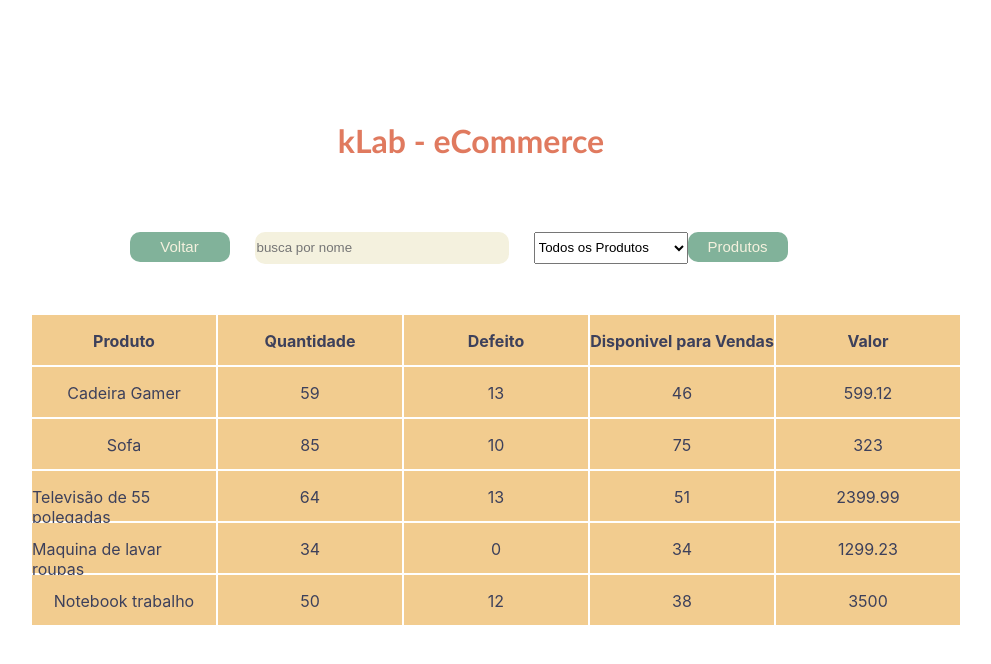
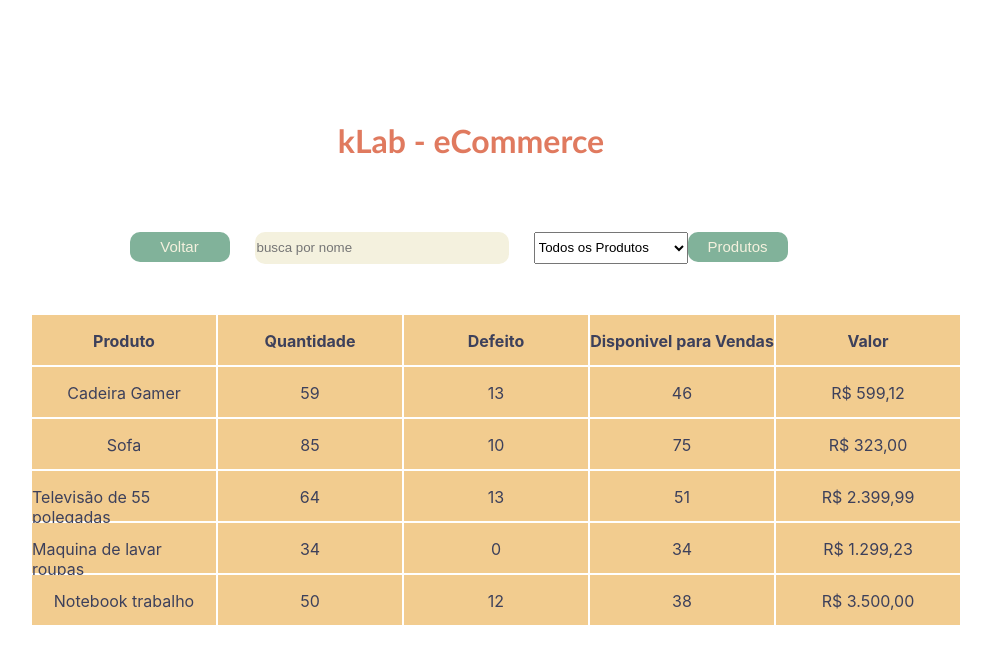
Before and after one commit to aonosorah/klab, a React (Create React App) app in the folder klab/: page /inventory in a window 1280 px wide. Shown: the top 664 px of the page, without its empty margins (169-1160 px from the left). Built offline with nearby package versions, Linux system fonts and the light colour scheme.

Commit message:
Atividade 005 - preço do item sendo exibido no formato correto R$ 00,00 // Atividade 006 - Caso usuario mude de uma página para outra, a ultima ação está ficando salva

```diff
--- a/klab/src/paths/inventory.js
+++ b/klab/src/paths/inventory.js
@@ -7,12 +7,14 @@ export default function Inventory() {
 
  const { list } = useContext(GlobalContext)
 
- const product = list.map((item, index) => { return (<Table key={index}>
+ const product = list.map((item, index) => {
+  const price = item.valor.toLocaleString('pt-br', {style: 'currency', currency: 'BRL'})
+  return (<Table key={index}>
   <Box><PP>{item.produto}</PP></Box>
   <Box><PP>{item.quantidade}</PP></Box>
   <Box><PP>{item.defeito}</PP></Box>
   <Box><PP>{item.quantidade - item.defeito}</PP></Box>
-  <Box><PP>{item.valor}</PP></Box>
+  <Box><PP>{price}</PP></Box>
 
   </Table>)})
 
--- a/klab/src/paths/product.js
+++ b/klab/src/paths/product.js
@@ -1,6 +1,6 @@
-import React, { useContext, useEffect, useState } from 'react'
+import React, { useEffect, useState } from 'react'
 import { HeaderHome } from '../sections/productHeader'
-import { GlobalContext } from '../global/globalContext'
+
 import { CardBox } from '../styled/prodStyled'
 import { images } from '../constants/images'
 import { Img, MainBox } from '../styled/prodStyled'
```
